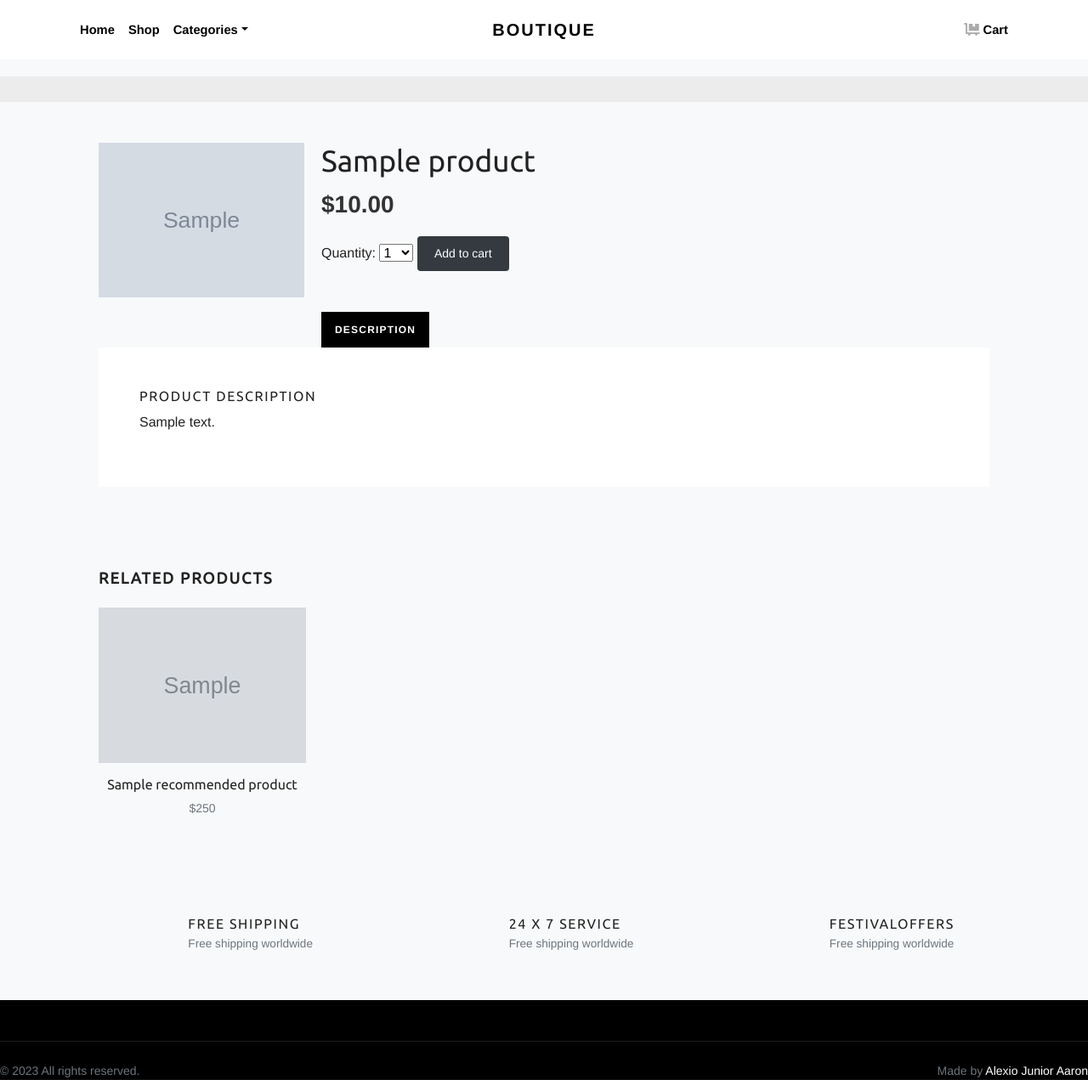
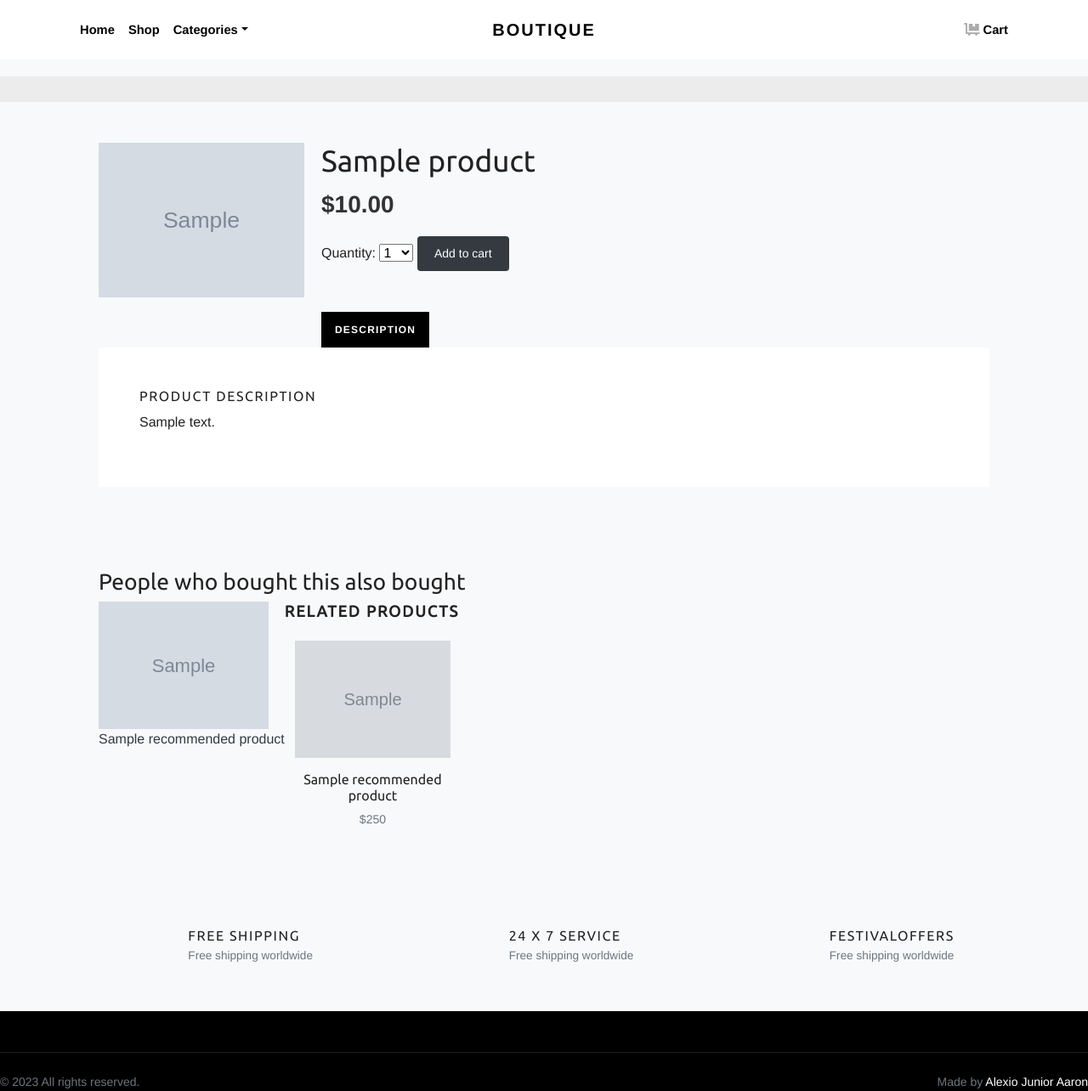
Before and after one commit to Ajay263/Ecommerce-WebApp, a Django app: template shop/templates/shop/product/detail.html in a window 1280 px wide. Shown: the whole page at 85% size. Run offline with Django 4.2, Linux system fonts and the light colour scheme; tables that the repository leaves empty hold one stand-in row (values such as "Sample post"); the template is opened without the code that fills it: values that come from a table or form of the project are taken from there, most other values are stand-ins (such as "Sample title", 1, 10 or a date in 2020); grey boxes marked "Sample" are stand-in pictures; parts of the project's set-up code (start-up, migrations or seed data) failed here and were passed over; some libraries are stand-ins or nearby versions.

Commit message:
Added files and changes required for recomendation engine

```diff
--- a/shop/templates/shop/product/detail.html
+++ b/shop/templates/shop/product/detail.html
@@ -70,6 +70,21 @@
               </div>
           </div>
 
+          {% if recommended_products %}
+ <div class="recommendations">
+ <h3>People who bought this also bought</h3>
+ {% for p in recommended_products %}
+ <div class="item">
+ <a href="{{ p.get_absolute_url }}">
+ <img src="{% if p.image %}{{ p.image.url }}{% else %}
+ {% static "img/no_image.png" %}{% endif %}">
+ </a>
+ <p><a href="{{ p.get_absolute_url }}">{{ p.name }}</a></p>
+ </div>
+ {% endfor %}
+ </div>
+{% endif %}
+
 
 
 
```
Also changed, not shown: myshop/settings.py (+2 -12 lines), shop/views.py (+19 -19 lines), 1 other file.
